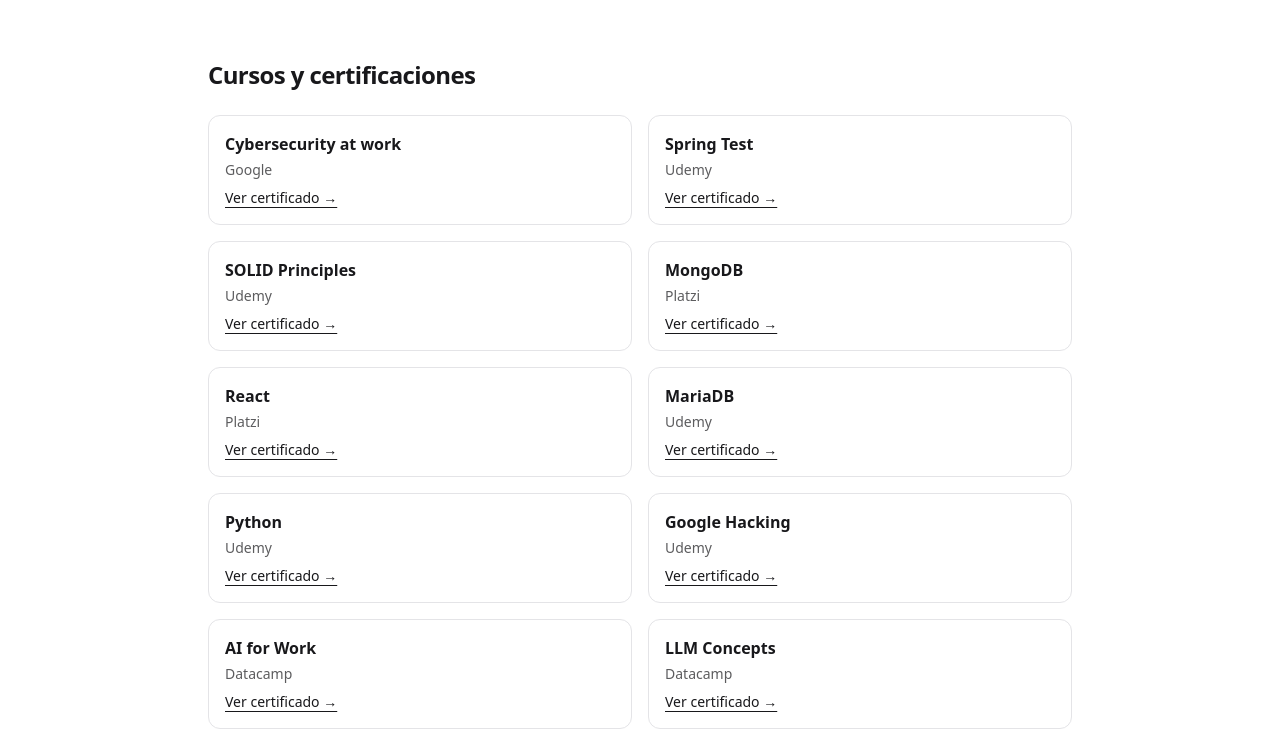
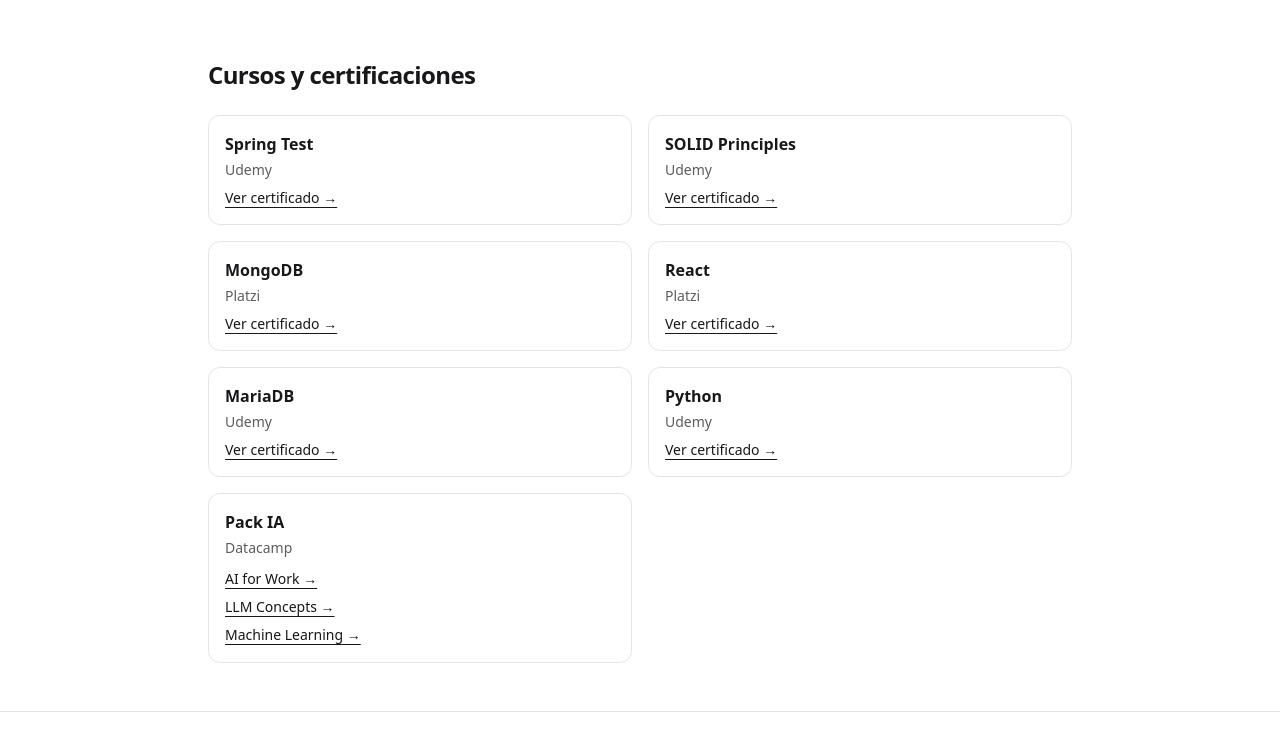
Before and after one commit to JavierMedarde99/porfolio, a SvelteKit app: page /experience in a window 1280 px wide. Shown: the part 1040-1785 px from the top of the page. Built offline with nearby package versions, Linux system fonts and the light colour scheme.

Commit message:
feat: compacta cursos (pack IA) y elimina 2

```diff
--- a/src/lib/data/experience.ts
+++ b/src/lib/data/experience.ts
@@ -13,20 +13,21 @@ export interface Education {
 	description?: string;
 }
 
+export interface CourseItem {
+	title: string;
+	credentialUrl?: string;
+}
+
 export interface Course {
 	title: string;
 	platform: string;
 	credentialUrl?: string;
+	items?: CourseItem[];
 }
 
 const drive = (id: string): string => `https://drive.google.com/file/d/${id}/view?usp=sharing`;
 
 export const COURSES: Course[] = [
-	{
-		title: 'Cybersecurity at work',
-		platform: 'Google',
-		credentialUrl: drive('1CRGBZ7xkiOupEvlnxD4Ny9z1WPbMnw8L'),
-	},
 	{
 		title: 'Spring Test',
 		platform: 'Udemy',
@@ -50,24 +51,13 @@ export const COURSES: Course[] = [
 	},
 	{ title: 'Python', platform: 'Udemy', credentialUrl: drive('1stP1vanF-2yPUr-QNSQWKdx-l-zfLlCj') },
 	{
-		title: 'Google Hacking',
-		platform: 'Udemy',
-		credentialUrl: drive('1iGq9P2Rf2nD0R10HdvLyMfOJqYtYbJkm'),
-	},
-	{
-		title: 'AI for Work',
+		title: 'Pack IA',
 		platform: 'Datacamp',
-		credentialUrl: drive('1c412FtiRvSe_FvbOXohqSs0d9isOKhgn'),
-	},
-	{
-		title: 'LLM Concepts',
-		platform: 'Datacamp',
-		credentialUrl: drive('1vnexAmkcdcdWHavvTGOsURHFxjBbNxo0'),
-	},
-	{
-		title: 'Machine Learning',
-		platform: 'Datacamp',
-		credentialUrl: drive('1GeYwadT6rEfXosM_-Ph_SOqXkZqOSnbm'),
+		items: [
+			{ title: 'AI for Work', credentialUrl: drive('1c412FtiRvSe_FvbOXohqSs0d9isOKhgn') },
+			{ title: 'LLM Concepts', credentialUrl: drive('1vnexAmkcdcdWHavvTGOsURHFxjBbNxo0') },
+			{ title: 'Machine Learning', credentialUrl: drive('1GeYwadT6rEfXosM_-Ph_SOqXkZqOSnbm') },
+		],
 	},
 ];
 
--- a/src/routes/experience/+page.svelte
+++ b/src/routes/experience/+page.svelte
@@ -57,7 +57,26 @@
 				>
 					<h3 class="font-semibold">{course.title}</h3>
 					<p class="text-sm opacity-70">{course.platform}</p>
-					{#if course.credentialUrl}
+					{#if course.items}
+						<ul class="mt-1 flex flex-col gap-1">
+							{#each course.items as item (item.title)}
+								<li>
+									{#if item.credentialUrl}
+										<a
+											href={item.credentialUrl}
+											target="_blank"
+											rel="noopener noreferrer"
+											class="text-sm font-medium underline underline-offset-4"
+										>
+											{item.title} →
+										</a>
+									{:else}
+										<span class="text-sm">{item.title}</span>
+									{/if}
+								</li>
+							{/each}
+						</ul>
+					{:else if course.credentialUrl}
 						<a
 							href={course.credentialUrl}
 							target="_blank"
```
Also changed, not shown: 1 other file (tests, documents, lock files or other folders).
